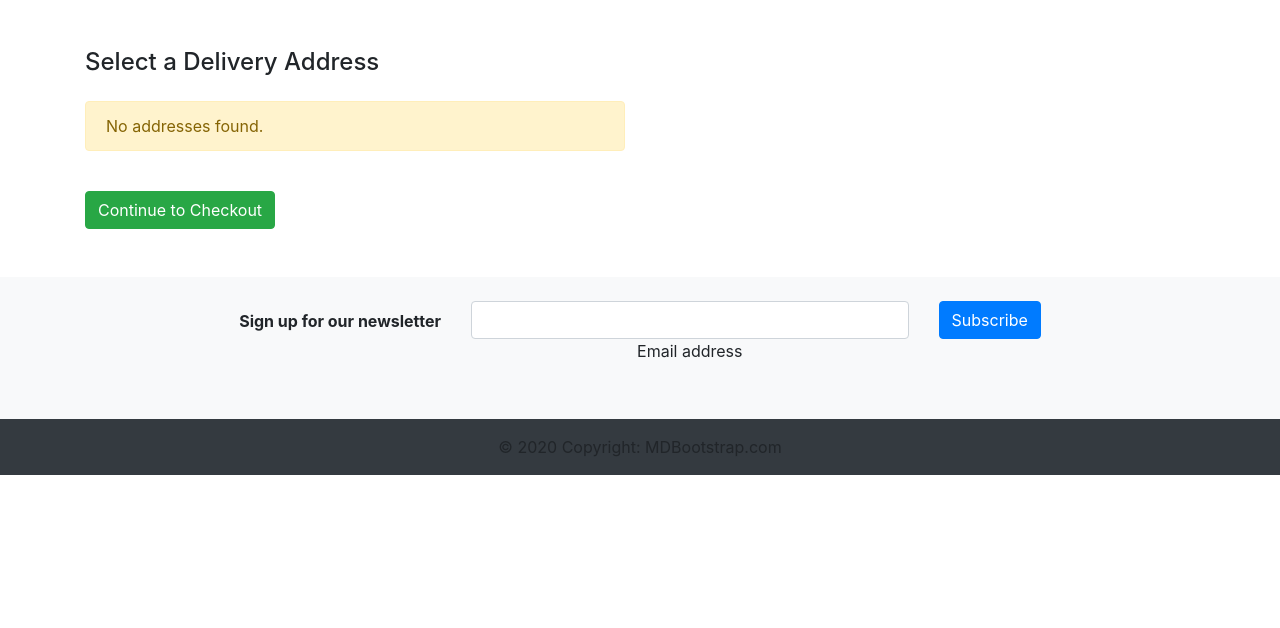
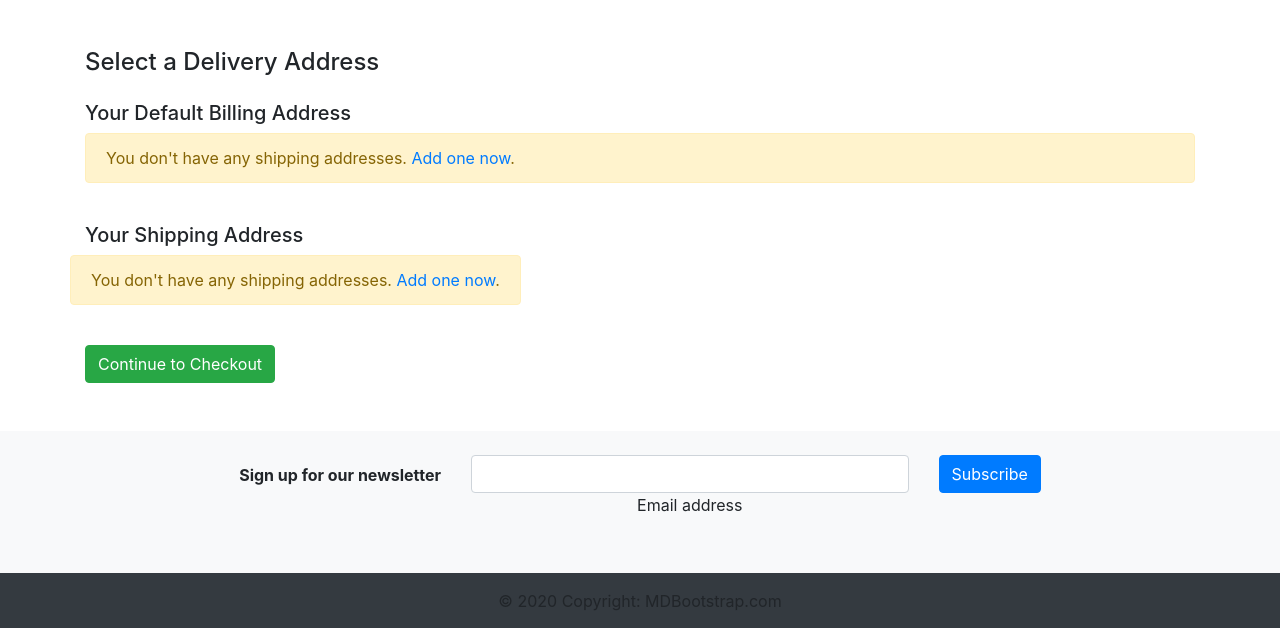
Before and after one commit to Azeem-khan0786/Ecommerce-Django-Project, a Django app: template Shopping/Alibaba/templates/Alibaba/address.html in a window 1280 px wide. Shown: the part 50-678 px from the top of the page. Run offline with Django 3.2, Linux system fonts and the light colour scheme; the template is opened without the code that fills it, so the values that code supplies are empty; some libraries are stand-ins or nearby versions.

Commit message:
Ecommerce Project

```diff
--- a/Shopping/Alibaba/admin.py
+++ b/Shopping/Alibaba/admin.py
@@ -33,5 +33,4 @@ admin.site.register(Payment)
 #
 admin.site.register(Order)
 admin.site.register(OrderItem)
-admin.site.register(ShippingAddress)
-admin.site.register(BillingAddress)
+admin.site.register(Address)
--- a/Shopping/Alibaba/forms.py
+++ b/Shopping/Alibaba/forms.py
@@ -1,5 +1,5 @@
 from django import forms
-from .models import ProductModel,CustomerModel,Category,ShippingAddress
+from .models import ProductModel,CustomerModel,Category,Address
 from django.contrib.auth.forms import UserCreationForm, AuthenticationForm,PasswordChangeForm
 from django.contrib.auth.models import User
 
@@ -96,7 +96,7 @@ class CheckoutForm(forms.Form):
     payment_option = forms.ChoiceField(
         widget=forms.RadioSelect, choices=PAYMENT_CHOICES)
 
-class ShippingAddressForm(forms.ModelForm):
+class AddressForm(forms.ModelForm):
     class Meta:
-        model = ShippingAddress
+        model = Address
         exclude = ('user',)
--- a/Shopping/Alibaba/templates/Alibaba/address.html
+++ b/Shopping/Alibaba/templates/Alibaba/address.html
@@ -5,32 +5,75 @@
 {% block content %}
 {% include "Alibaba/navbar.html" %}
 <div class="container my-5">
-  <h4 class="mb-4">Select a Delivery Address</h4>
-  <h5 class="card-title">{{ request.user.get_full_name|default:request.user.username }}</h5>
+<h4 class="mb-4">Select a Delivery Address</h4>
+<h5 class="card-title">{{ request.user.get_full_name|default:request.user.username }}</h5>
+<h5>Your Default Billing Address</h5>
+  {% if billing_address %}
+        <div class="card">
+          <div class="card-body">
+            {% if billing_address.default %}
+                      <span class="badge bg-primary">Default</span>
+            {% endif %}
+            <p class="card-text">
+            {{ billing_address.address_line1 }}
+                  {% if billing_address.address_line2 %}
+                      {{ billing_address.address_line2 }}<br>
+                  {% endif %}
+                  {{ billing_address.city }},
+                  {% if billing_address.state %}{{ billing_address.state }}, {% endif %}
+                  {{ billing_address.postal_code }}
+                  {{ billing_address.country }}<br>
+                  Phone: {{ billing_address.phone_number }}
+              </p>
+
+              <a href="" class="btn btn-sm btn-outline-secondary">Edit</a>
+          </div>
+        </div>
+
+  {% else %}
+        <div class="alert alert-warning">
+            You don't have any shipping addresses.
+            <a href="">Add one now</a>.
+        </div>
+  {% endif %}
+  <br>
+{% comment %}  form for select shipping address {% endcomment %}
+  <h5>Your Shipping Address</h5>
   <form method="post" action="{% url 'selected_address' %}">
     {% csrf_token %}
-    <div class="row row-cols-1 row-cols-md-2 g-4">
-
-      {% for add in address %}
+    <div class="row ">
+       {% if shipping_address %}
+            {% for address in shipping_address %}
       <div class="col">
         <label class="card position-relative">
-          <input type="radio" class="form-check-input position-absolute top-0 end-0 m-3 p-3 " name="selected_address" value="{{ add.id }}">
-          <div class="card-body">
+          <input type="radio" class="form-check-input position-absolute top-0 end-0  " style ='margin:30px 5px;' name="shipping_address" value="{{ address.id }}">
+          <div class="card-body m-1">
 
-            <p class="card-text mb-1"><strong>Address:</strong> {{ add.address_line }}</p>
-            <p class="card-text mb-1"><strong>City:</strong> {{ add.city }}</p>
-            <p class="card-text mb-1"><strong>Postal Code:</strong> {{ add.postal_code }}</p>
-            <p class="card-text"><strong>Country:</strong> {{ add.country }}</p>
+
+                            <p class="card-text">
+                                {{ address.address_line1 }}
+                                {% if address.address_line2 %}
+                                    {{ address.address_line2 }}<br>
+                                {% endif %}
+                                {{ address.city }},
+                                {% if address.state %}{{ address.state }}, {% endif %}
+                                {{ address.postal_code }}
+                                {{ address.country }}<br>
+                                Phone: {{ address.phone_number }}
+                            </p>
+
+                            <a href="" class="btn btn-sm btn-outline-secondary">Edit</a>
+                        </div>
+                    </div>
+                  {% endfor %}
+              {% else %}
+                    <div class="alert alert-warning">
+                        You don't have any shipping addresses.
+                        <a href="">Add one now</a>.
+                    </div>
+              {% endif %}
           </div>
         </label>
-      </div>
-      {% empty %}
-      <div class="col">
-        <div class="alert alert-warning w-100">No addresses found.</div>
-      </div>
-      {% endfor %}
-
-    </div>
 
     <div class="mt-4 text-end">
       <button type="submit" class="btn btn-success">Continue to Checkout</button>
@@ -44,8 +87,6 @@
     <input type="submit" value="Submit">
   </form> -->
 
-
-
 {% include "Alibaba/footer.html" %}
 
 {% endblock  %}
--- a/Shopping/Alibaba/templates/Alibaba/payment.html
+++ b/Shopping/Alibaba/templates/Alibaba/payment.html
@@ -252,7 +252,7 @@ button:hover {
             <p><strong>Order ID:</strong> {{ order.id }}</p>
             <p><strong>Total Amount:</strong> ${{ order.total_amount_of_order }}</p>
             <p><strong>Payment Option:</strong> {{ payment_option|title }}</p>
-            <p><strong>Shipping Address:</strong> {{ shipping_address.get_address }}</p>
+            <p><strong>Shipping Address:</strong> {{ order.shipping_address }}</p>
         </div>
     </div>
 
--- a/Shopping/Shopping/urls.py
+++ b/Shopping/Shopping/urls.py
@@ -34,7 +34,7 @@ urlpatterns = [
     path('profile/',views.ProfileView.as_view(),name='profile'),
     path('login/',views.LoginView.as_view(),name='login'),
     path('logout_request/',views.logout_request,name='logout'),
-    path('address/',views.BillingAddress.as_view(),name='address'),
+    path('address/',views.AddressView.as_view(),name='address'),
     path('selected_address/',views.SelectAddress.as_view(),name='selected_address'),
     path('updateProfile/<int:pk>',views.UpdateProfile.as_view(),name="updateProfile"),
     path('changepassword/',views.ChangePasswordView.as_view(),name='changepassword'),
```
Also changed, not shown: Shopping/Alibaba/models.py (+28 -18 lines), Shopping/Alibaba/templates/Alibaba/checkout.html (+11 -3 lines), Shopping/Alibaba/views.py (+101 -62 lines), Shopping/Alibaba/migrations/0005_remove_shippingaddress_user_address_and_more.py (added), Shopping/db.sqlite3.
